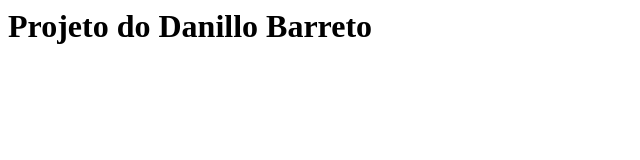
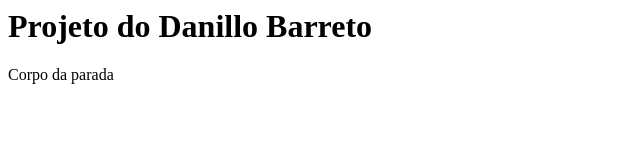
Before and after one commit to DanillodeSouza/curso-git, a plain HTML site: page index.html in a window 1280 px wide. Shown: the full height of the page, 0-640 px from the left. Drawn offline with Linux system fonts and the light colour scheme.

Commit message:
Adicionando mensagem no corpo da página

```diff
--- a/index.html
+++ b/index.html
@@ -4,5 +4,8 @@
 	</head>
 	<body>
 		<h1>Projeto do Danillo Barreto</h1>
+		<main>
+			Corpo da parada
+		</main>
 	</body>
 </html>
```
